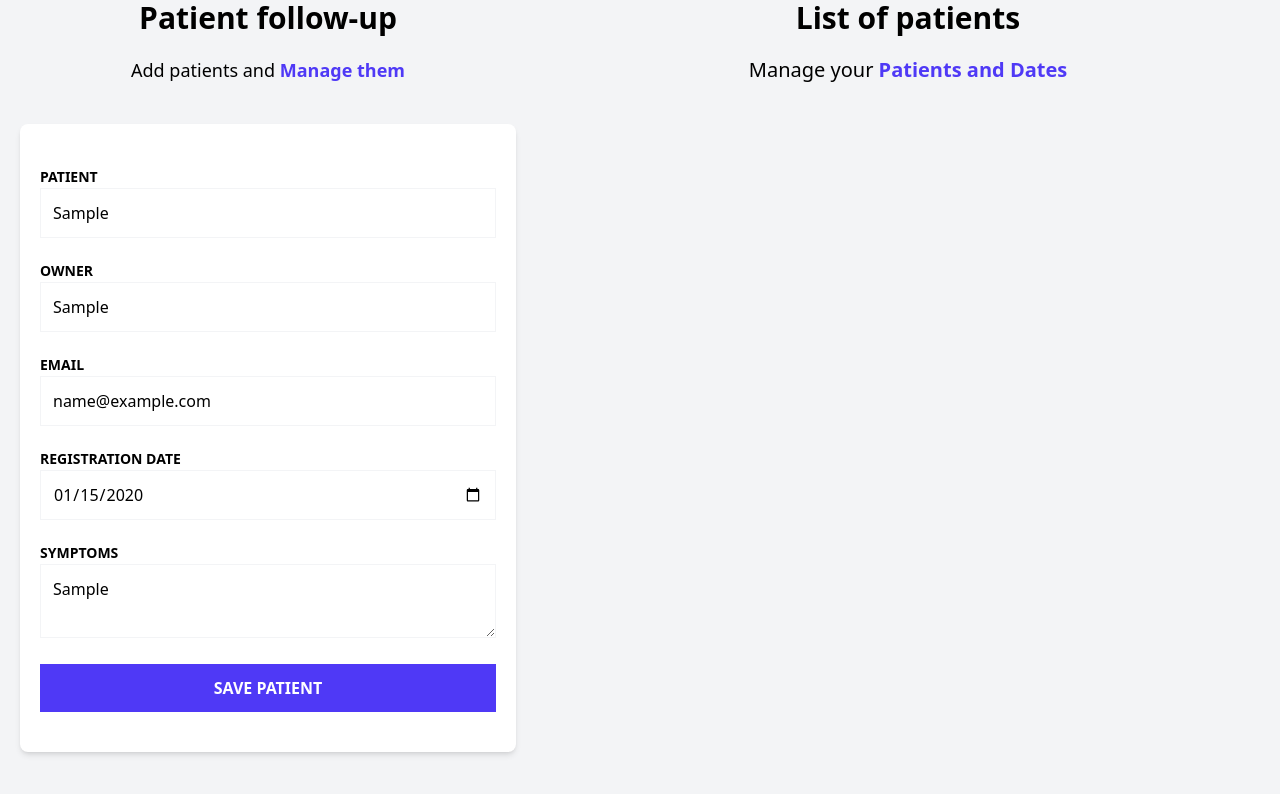
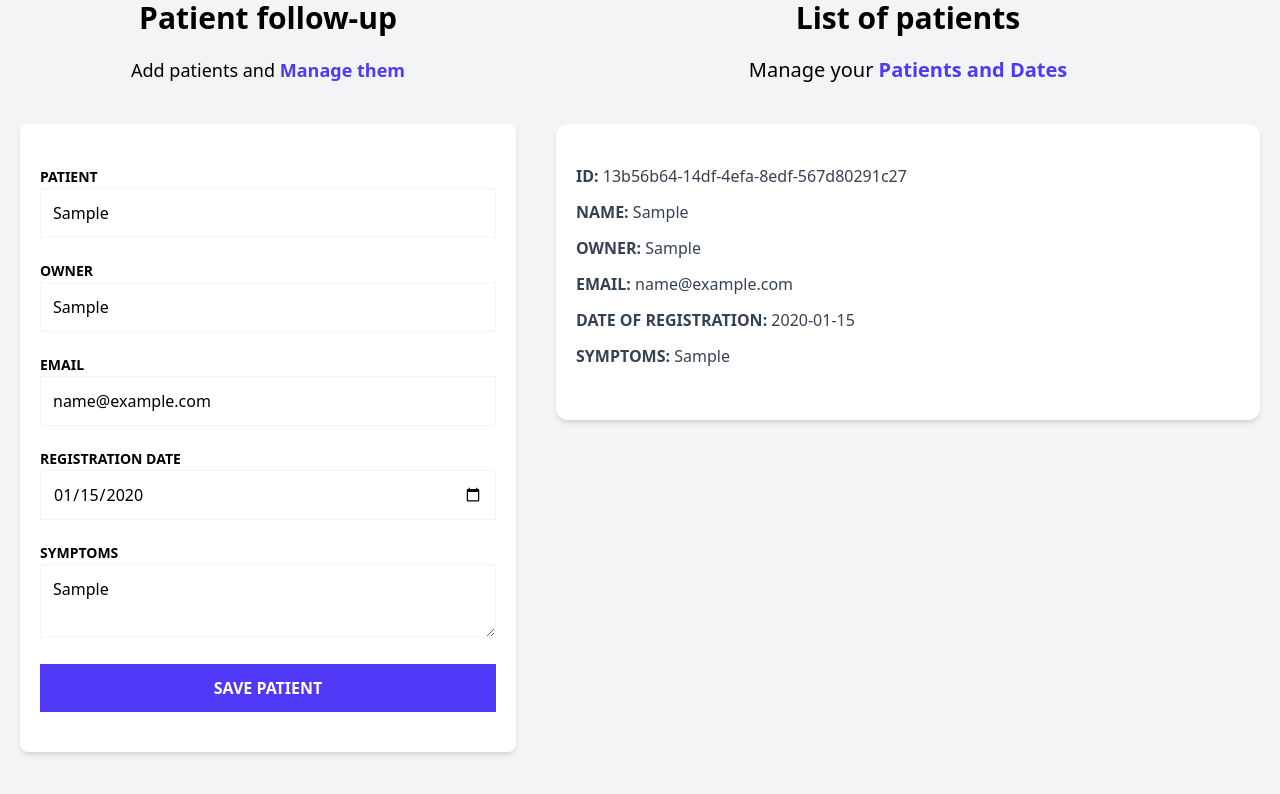
Before and after one commit to 4HMartin/Patient-administrator, a React (Vite) app: page / in a window 1280 px wide. Both pictures are taken after typing "Sample", "Sample", "name@example.com", "2020-01-15", "Sample" into the empty fields and a click on the input "Save patient". Shown: the part 176-970 px from the top of the page. Built offline with nearby package versions, Linux system fonts and the light colour scheme.

Commit message:
Showing the patient's information.

```diff
--- a/src/components/PatientDetails.tsx
+++ b/src/components/PatientDetails.tsx
@@ -1,4 +1,5 @@
 import type { Patient } from "../types"
+import PatientDetailsItem from "./PatientDetailsItem"
 
 type PatientDetailsProps = {
     patient: Patient
@@ -6,7 +7,13 @@
 
 export default function PatientDetails({patient} : PatientDetailsProps){
     return (
-        <>
-        </>
+        <div className="mx-5 my-10 px-5 py-10 bg-white shadow-md rounded-xl">
+            <PatientDetailsItem label={'ID'} data={patient.id} />
+            <PatientDetailsItem label={'Name'} data={patient.name} />
+            <PatientDetailsItem label={'Owner'} data={patient.caretaker} />
+            <PatientDetailsItem label={'Email'} data={patient.email} />
+            <PatientDetailsItem label={'Date of registration'} data={patient.date.toString()} />
+            <PatientDetailsItem label={'Symptoms'} data={patient.symptoms} />
+        </div>
     )
 }
--- /dev/null
+++ b/src/components/PatientDetailsItem.tsx
@@ -0,0 +1,14 @@
+type PatientDetailsItemProps = {
+    label: string
+    data: string
+}
+
+export default function PatientDetailsItem({ label, data }: PatientDetailsItemProps){
+
+    return (
+        <p className="font-bold mb-3 text-gray-700 uppercase">
+            {label}: {''}
+            <span className="font-normal normal-case">{data}</span>
+        </p>
+    )
+}
```
